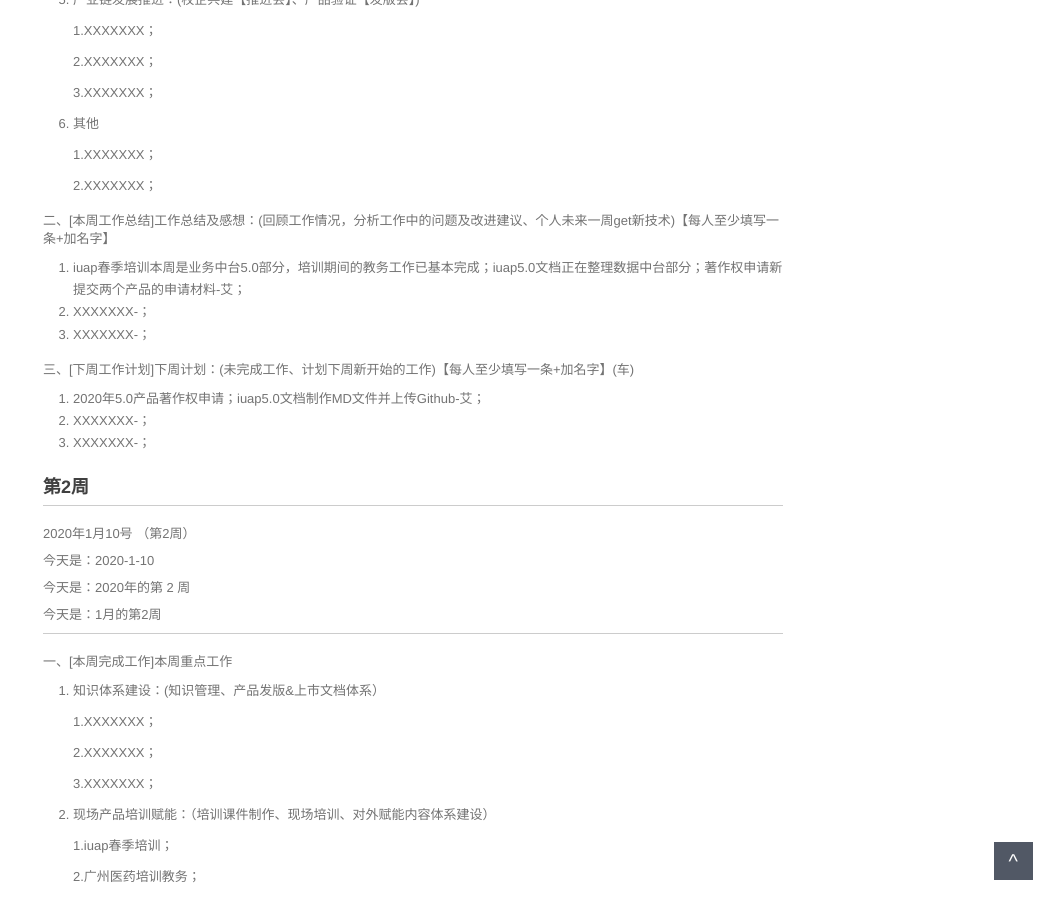
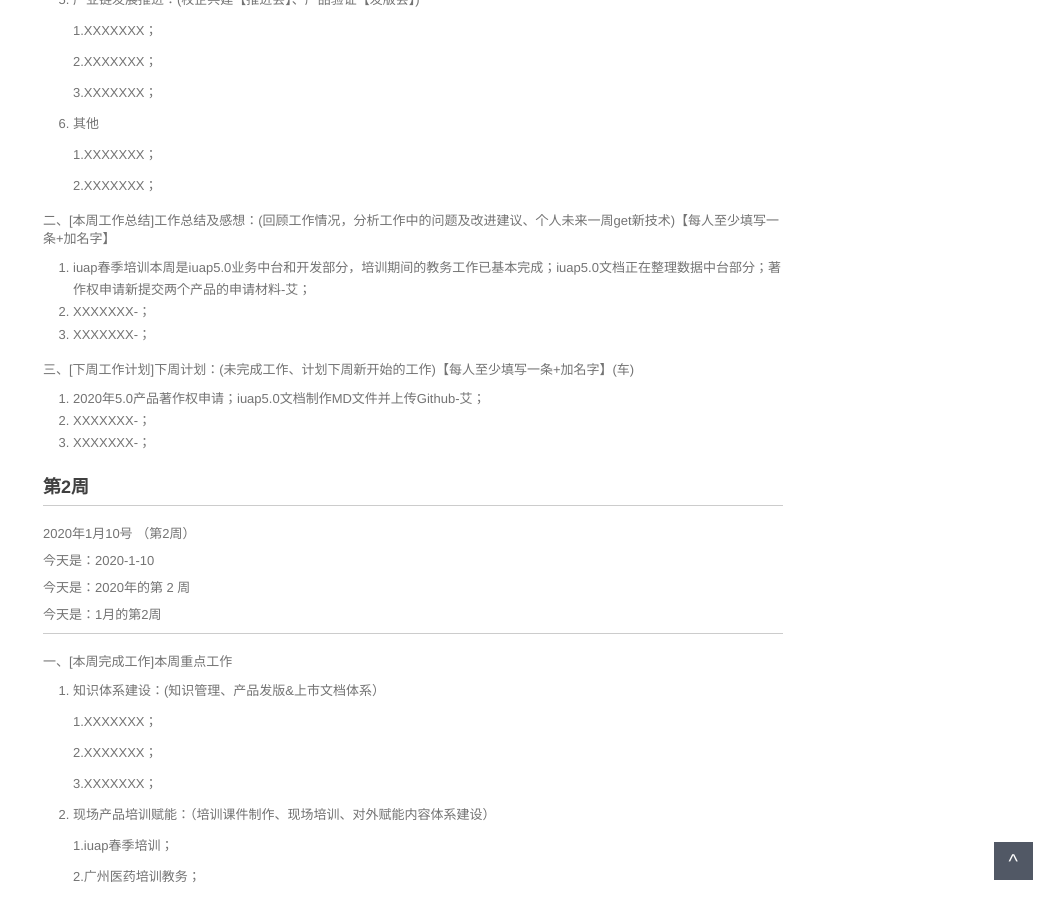
Before and after one commit to walllFlower/blog, a Jekyll site: the page built from _posts/2018-07-17-day_report_cxz.md, in a window 1280 px wide and 900 px high, scrolled down 1045 px. Shown: the whole window, without its empty margins (227-1280 px from the left). Built offline with Jekyll 4.4.1, drawn with Linux system fonts in a browser that asks for light colours; comment, search, counter and statistics services are not loaded.

Commit message:
Update 2018-07-17-day_report_cxz.md

```diff
--- a/_posts/2018-07-17-day_report_cxz.md
+++ b/_posts/2018-07-17-day_report_cxz.md
@@ -73,7 +73,7 @@ categories: 技术运营工作周报
 
 二、[本周工作总结]工作总结及感想：(回顾工作情况，分析工作中的问题及改进建议、个人未来一周get新技术)【每人至少填写一条+加名字】
 
-1. iuap春季培训本周是业务中台5.0部分，培训期间的教务工作已基本完成；iuap5.0文档正在整理数据中台部分；著作权申请新提交两个产品的申请材料-艾；
+1. iuap春季培训本周是iuap5.0业务中台和开发部分，培训期间的教务工作已基本完成；iuap5.0文档正在整理数据中台部分；著作权申请新提交两个产品的申请材料-艾；
 2. XXXXXXX-；
 3. XXXXXXX-；
 
```
